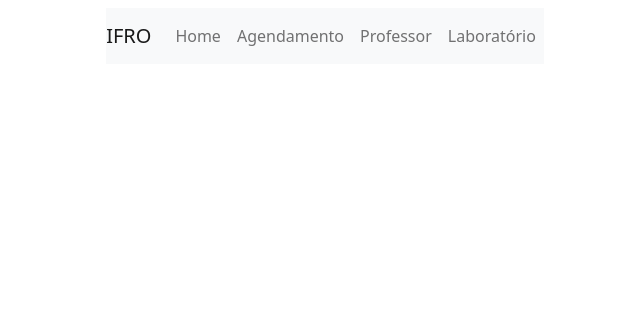
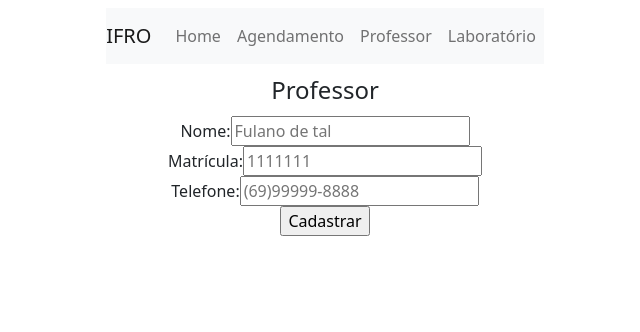
Before and after one commit to Janneene/agendaLaboratorio, a PHP site: page /professor/cadProfessor.php in a window 1280 px wide. Shown: the top 332 px of the page, without its empty margins (315-955 px from the left). Run offline with PHP 8.4, Linux system fonts and the light colour scheme.

Commit message:
Update cadProfessor.php

```diff
--- a/professor/cadProfessor.php
+++ b/professor/cadProfessor.php
@@ -9,6 +9,18 @@
 	<?php require '../estilos/menu.php' ?>
 </head>
 <body>
-
+<div class="grid text-center">
+	<div class="g-col-6">
+		<form id="form_professor" autocomplete="off" name="form_professor" method="post" action="../validacao/recebe_form_cadProfessor.php">
+			<fieldset>
+       		<legend>Professor</legend>
+        	<label>Nome:</label><input class="campo_nome" type="text" name="nome_professor" placeholder="Fulano de tal" ><br>
+        	<label>Matrícula:</label><input type="text" name="matricula" placeholder="1111111"> <br>
+        	<label>Telefone:</label><input type="text" name="telefone" placeholder="(69)99999-8888"> <br>
+        	<input class="btn_submit" type="submit" value="Cadastrar" >
+    		</fieldset>
+		</form>
+	</div>
+</div>
 </body>
 </html>
```
